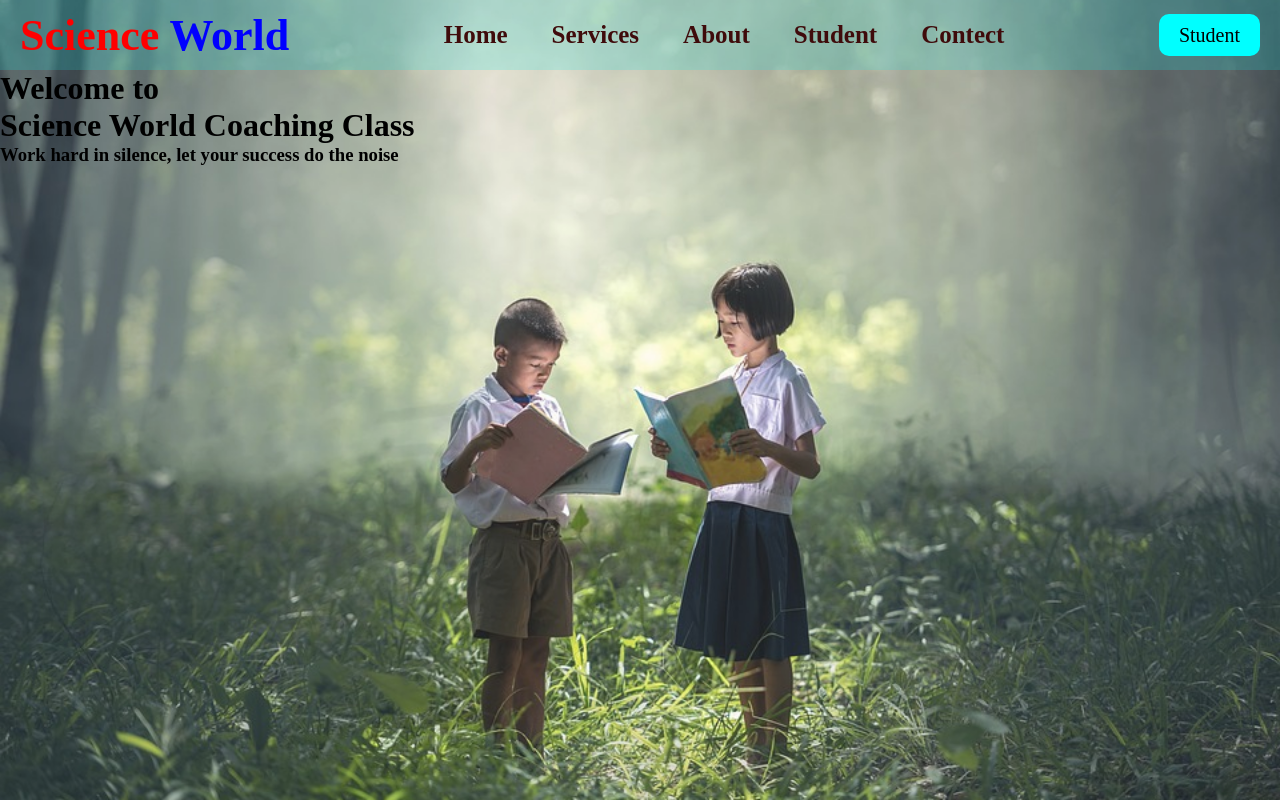
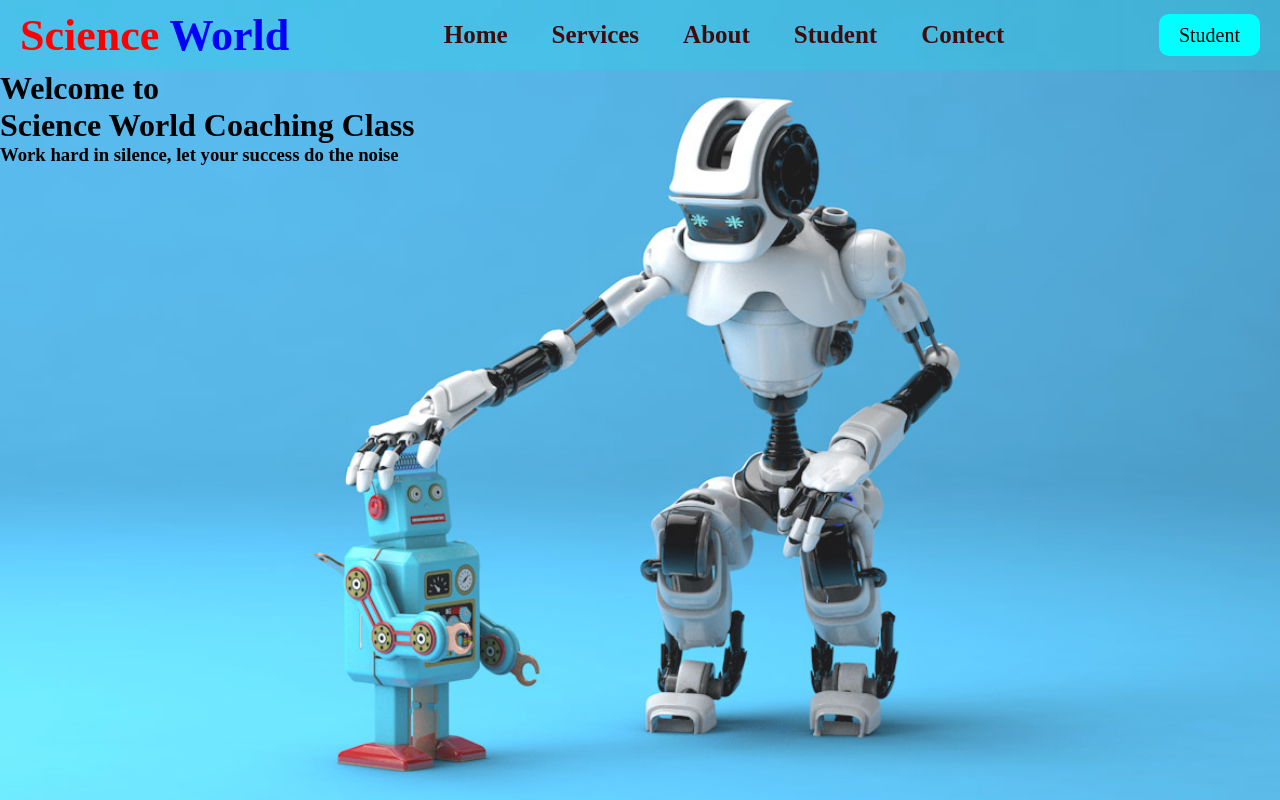
Before and after one commit to abhitesh898/self, a plain HTML site: page index.html in a window 1280 px wide. Drawn offline with Linux system fonts and the light colour scheme; a web font is replaced by a local one.

Commit message:
third commit

```diff
--- a/index.css
+++ b/index.css
@@ -174,7 +174,7 @@ a{
 
 .navbar::after{
     content: "";
-    background: url('about.jpg') no-repeat center/cover;
+    background: url('index-bcg.jpg') no-repeat center/cover;
     position: absolute;
     top: 0px;
     left: 0px;
--- a/index.html
+++ b/index.html
@@ -7,7 +7,7 @@
     <meta charset="UTF-8">
     <meta http-equiv="X-UA-Compatible" content="IE=edge">
     <meta name="viewport" content="width=device-width, initial-scale=1.0">
-    <title>Document</title>
+    <title>Science World</title>
 </head>
 
 <body>
```
Also changed, not shown: index-bcg.jpg (added).
